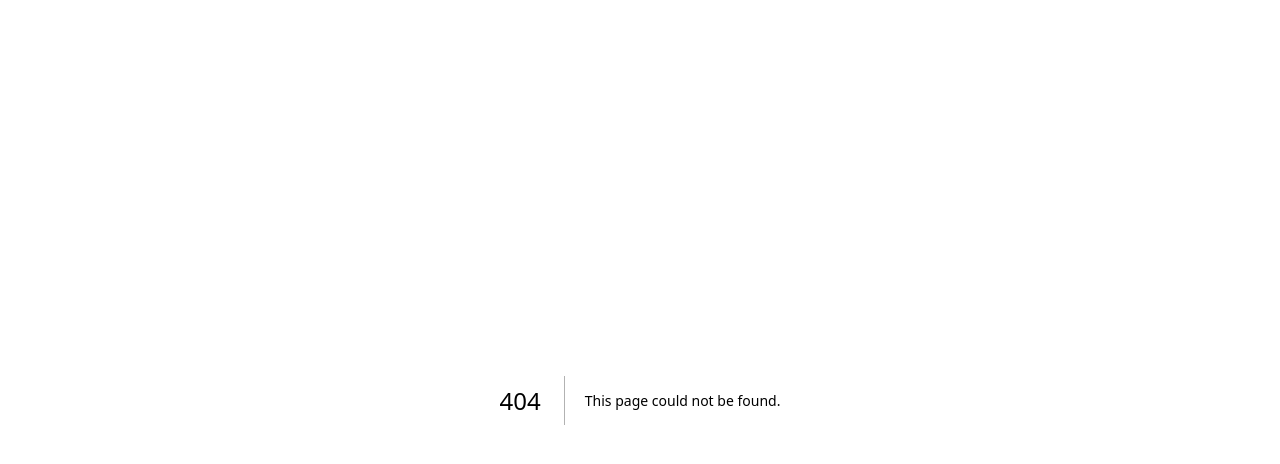
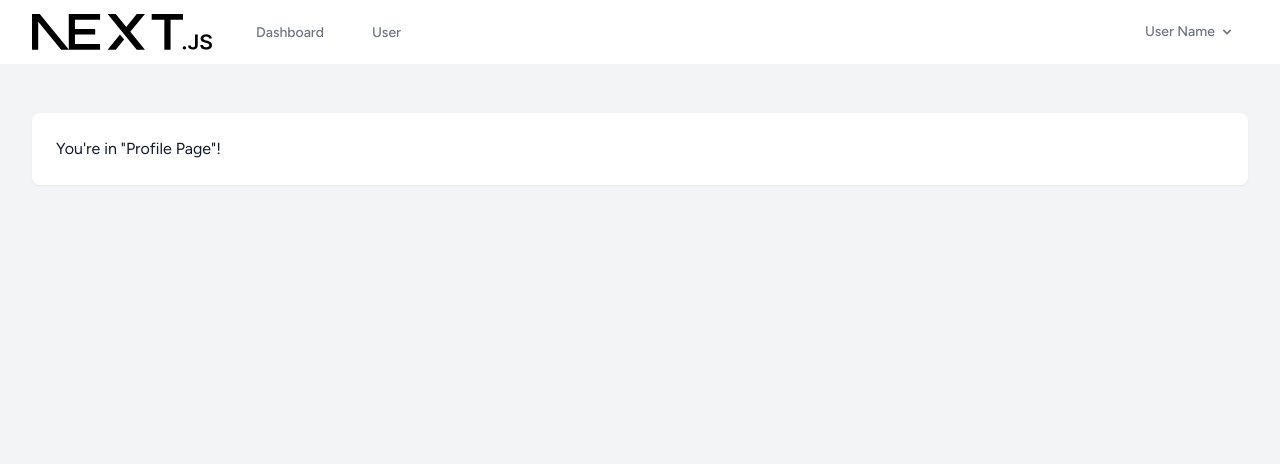
Before and after one commit to souvikdas-dev/fastapi-nextjs-full-stack, a Next.js app in the folder frontend/: page /profile in a window 1280 px wide. Before the commit this address had no page. Shown: the top 464 px of the page. Built offline with nearby package versions, Linux system fonts and the light colour scheme.

Commit message:
Added profile page

```diff
--- /dev/null
+++ b/frontend/app/profile/page.js
@@ -0,0 +1,17 @@
+import AppLayout from "../_layouts/app";
+
+export default function ProfilePage() {
+  return (
+    <AppLayout>
+      <div className="py-12">
+        <div className="mx-auto max-w-7xl sm:px-6 lg:px-8">
+          <div className="overflow-hidden bg-white shadow-sm sm:rounded-lg">
+            <div className="p-6 text-gray-900">
+              You&apos;re in &quot;Profile Page&quot;!
+            </div>
+          </div>
+        </div>
+      </div>
+    </AppLayout>
+  );
+}
```
